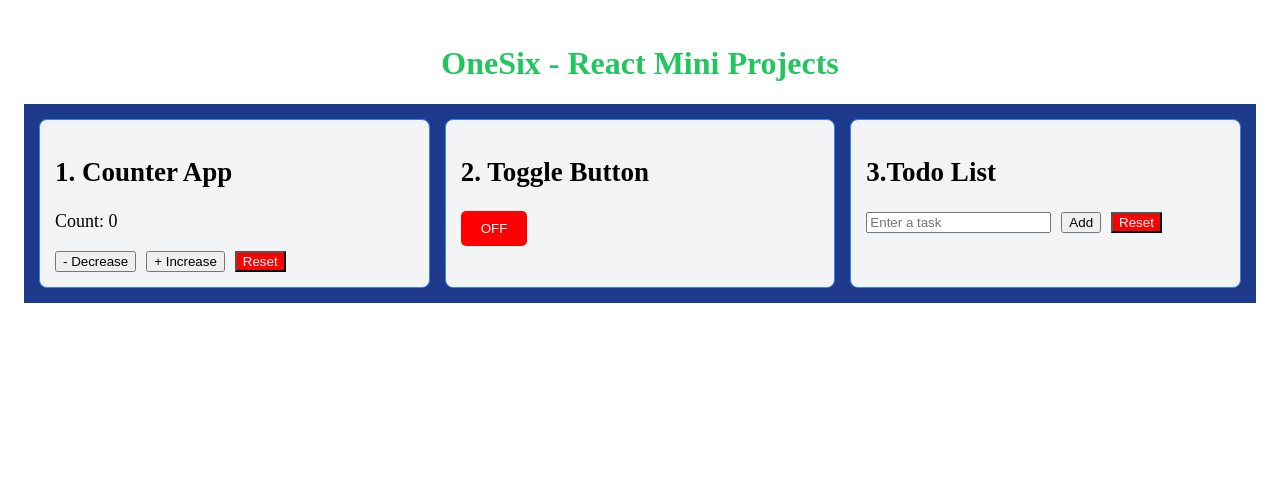
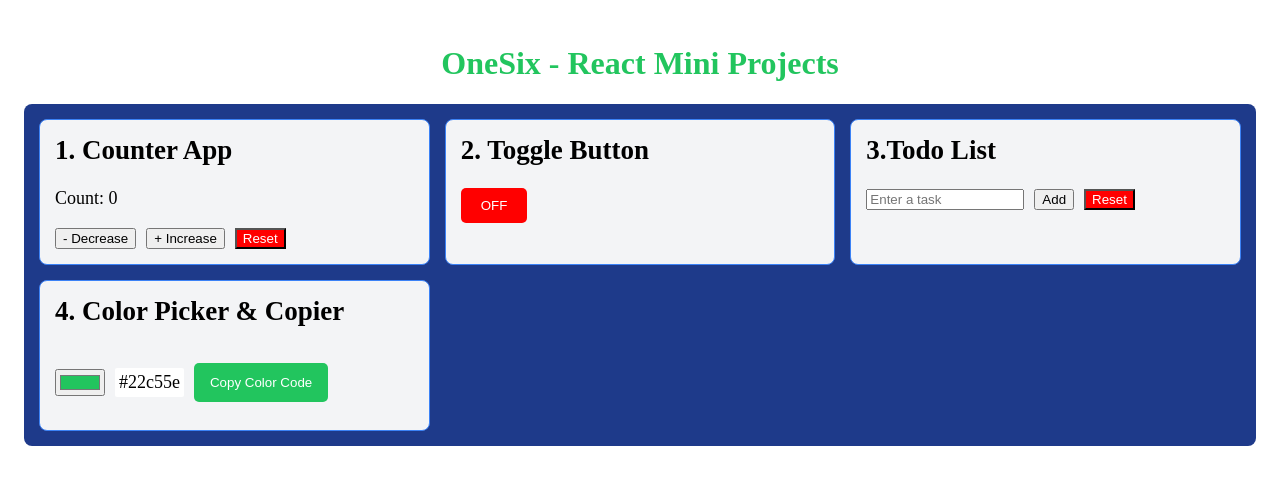
Before and after one commit to mmahmudul7/react-mini-projects, a React (Vite) app: page / in a window 1280 px wide. Shown: the top 484 px of the page. Built offline with nearby package versions, Linux system fonts and the light colour scheme.

Commit message:
Color Picker and Copy App

```diff
--- a/src/App.css
+++ b/src/App.css
@@ -10,6 +10,7 @@
   gap: 15px;
   background-color: #1e3a8a;
   padding: 15px;
+  border-radius: 8px;
 }
 
 .container > div {
@@ -18,6 +19,14 @@
   padding: 15px;
   font-size: 18px;
   border-radius: 8px;
+}
+
+input {
+  max-width: 150px;
+}
+
+h2 {
+  margin-top: 0;
 }
 
 /* Tablet (max-width 900px) */
--- a/src/App.jsx
+++ b/src/App.jsx
@@ -1,4 +1,5 @@
 import "./App.css";
+import ColorPickerCopy from "./components/ColorPickerCopy";
 import Counter from "./components/Counter";
 import Todo from "./components/Todo";
 import Toggle from "./components/Toggle";
@@ -19,6 +20,9 @@ function App() {
         <div>
           <Todo />
         </div>
+        <div>
+          <ColorPickerCopy />
+        </div>
       </div>
     </div>
   );
--- /dev/null
+++ b/src/components/ColorPickerCopy.jsx
@@ -0,0 +1,52 @@
+import React, {useState} from "react";
+
+const ColorPickerCopy = () => {
+  const [color, setColor] = useState("#22c55e");
+  const [copied, setCopied] = useState(false);
+
+  const handleChange = (e) => {
+    setColor(e.target.value);
+  };
+
+  const handleCopy = () => {
+    navigator.clipboard.writeText(color).then(() => {
+      setCopied(true);
+      setTimeout(() => setCopied(false), 1500);
+    });
+  };
+
+  return (
+    <div>
+      <h2>4. Color Picker & Copier</h2>
+
+      <div style={{display: "flex", alignItems: "center", gap: "10px"}}>
+        <input type="color" value={color} onChange={handleChange} />
+        <p
+          style={{
+            backgroundColor: "white",
+            padding: "4px",
+            borderRadius: "2px",
+          }}
+        >
+          {color}
+        </p>
+        <button
+          onClick={handleCopy}
+          style={{
+            padding: "12px 16px",
+            backgroundColor: color,
+            color: "#fff",
+            border: "none",
+            borderRadius: "5px",
+            cursor: "pointer",
+          }}
+        >
+          Copy Color Code
+        </button>
+        {copied && <p style={{color: color}}>Copied!</p>}
+      </div>
+    </div>
+  );
+};
+
+export default ColorPickerCopy;
```
